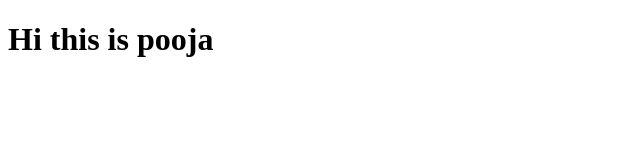
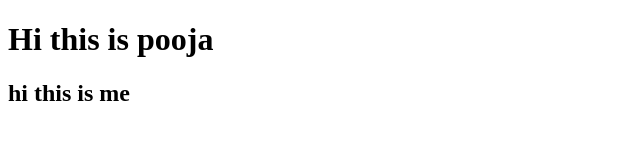
Before and after one commit to Pooja-Hallikhede/Kodnest, a plain HTML site: page index.html in a window 1280 px wide. Shown: the whole page, without its empty margins (0-640 px from the left). Drawn offline with Linux system fonts and the light colour scheme.

Commit message:
added a new element

```diff
--- a/index.html
+++ b/index.html
@@ -7,5 +7,6 @@
 </head>
 <body>
     <h1>Hi this is pooja</h1>
+    <h2>hi this is me</h2>
 </body>
 </html>
```
